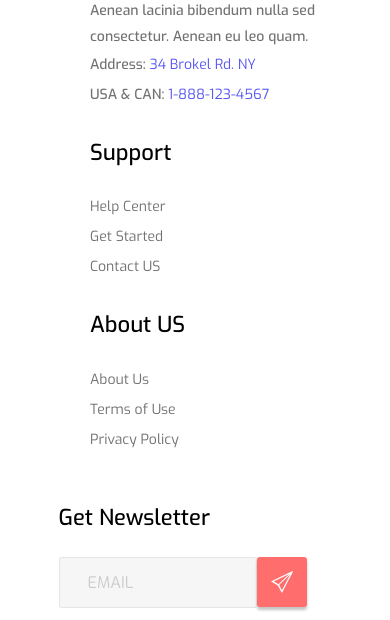
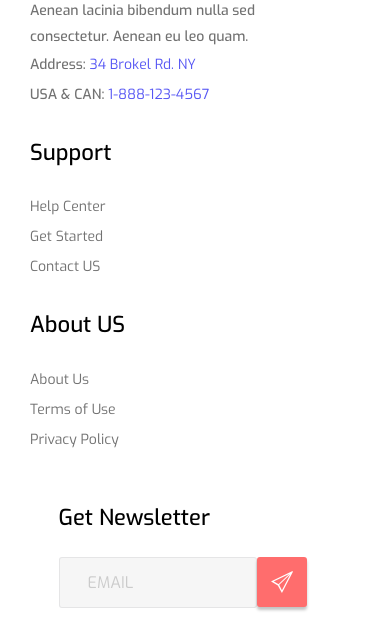
Before and after one commit to leprekonchek/web-lab-01, a website: page index.html in a window 390 px wide. Shown: the part 6587-7207 px from the top of the page. Drawn offline with Linux system fonts and the light colour scheme.

Commit message:
final-prefinal

```diff
--- a/scss/style.scss
+++ b/scss/style.scss
@@ -869,5 +869,9 @@ a {
       align-items: flex-start;
       margin-left: 90px;
     }
+
+    @media (max-width: 400px){
+      margin-left: 30px;
+    }
   }
 }
```
Also changed, not shown: css/style.css.
